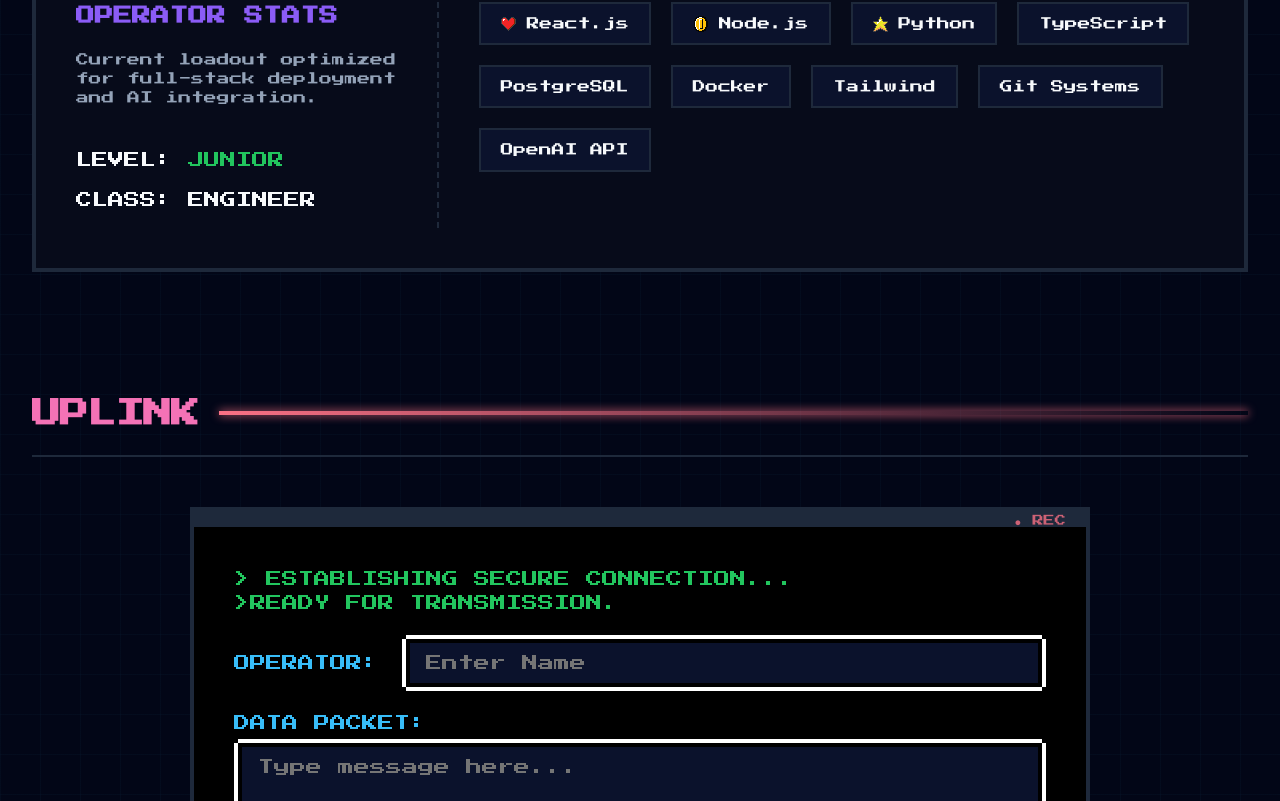
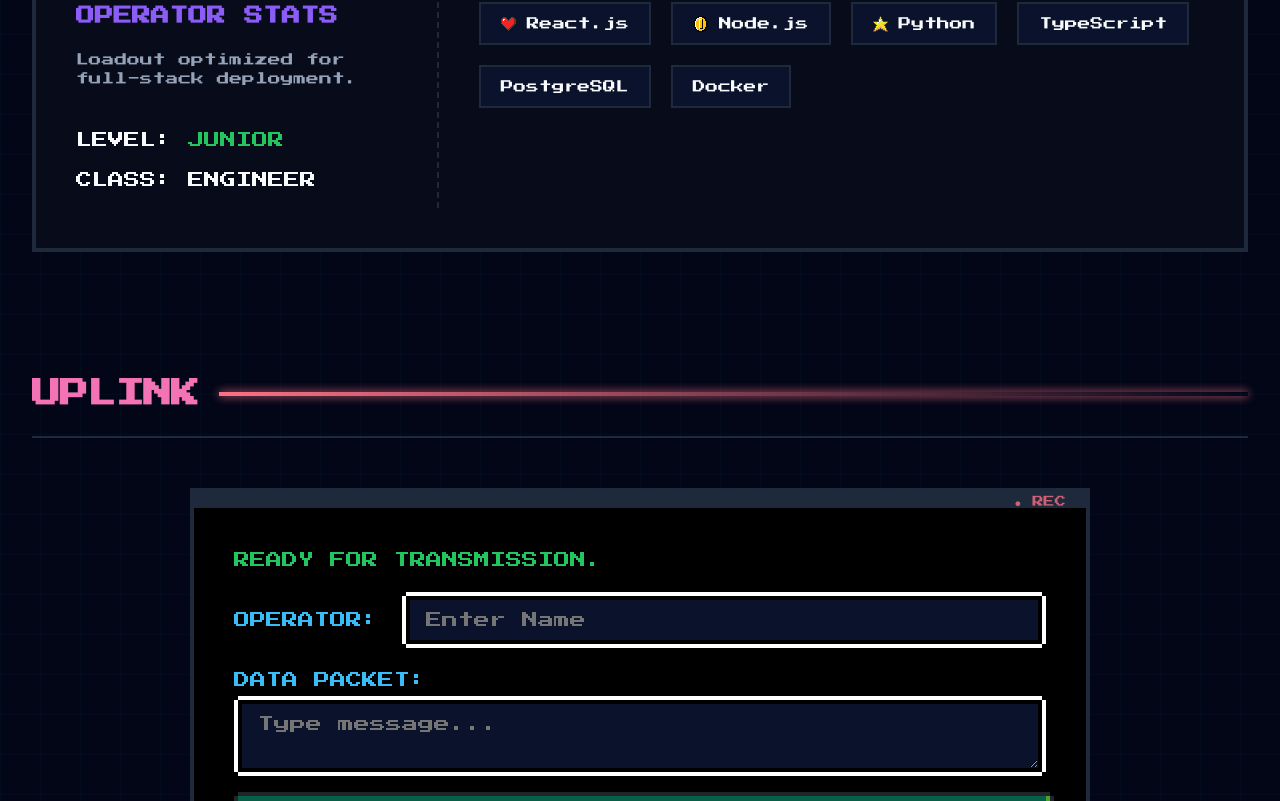
Before and after one commit to angadghatode/portfolio_website, a React (Vite) app in the folder my-pixel-portfolio/: page / in a window 1280 px wide. Shown: the part 1836-2637 px from the top of the page. Built offline with nearby package versions, Linux system fonts and the light colour scheme.

Commit message:
added smooth animations

```diff
--- a/my-pixel-portfolio/src/App.css
+++ b/my-pixel-portfolio/src/App.css
@@ -1,32 +1,25 @@
 @import url('https://fonts.googleapis.com/css2?family=Press+Start+2P&display=swap');
 
-/* --- 1. THEME VARIABLES (Synthwave Noir) --- */
 :root {
-  /* --- BASE STRUCTURE (The Dark Set) --- */
-  --bg-primary: #020617;     /* Absolute night */
-  --bg-card: #070B1A;        /* Deeper than before */
-  --bg-contrast: #0B122C;    /* Nav / inputs */
+  --bg-primary: #020617;
+  --bg-card: #070B1A;
+  --bg-contrast: #0B122C;
 
-  /* --- NEON ACCENTS --- */
-  --accent-blue: #38BDF8;    /* Cyan-blue (main action) */
-  --accent-purple: #8B5CF6; /* Neon violet */
-  --accent-pink: #F472B6;   /* Soft neon pink */
-  --accent-cyan: #22D3EE;   /* Energy glow */
+  --accent-blue: #38BDF8;
+  --accent-purple: #8B5CF6;
+  --accent-pink: #F472B6;
+  --accent-cyan: #22D3EE;
 
-  /* --- TEXT --- */
   --text-main: #F8FAFC;
   --text-muted: #94A3B8;
 
-  /* --- BORDERS & GLOWS --- */
   --border-default: #1E293B;
   --border-glow: rgba(139, 92, 246, 0.6);
 
-  /* --- STATUS --- */
   --status-success: #22C55E;
-  --status-error: #FB7185;    /* Using your PINK for errors/alerts */
+  --status-error: #FB7185;
 }
 
-/* --- 2. GLOBAL RESETS --- */
 * {
   font-family: 'Press Start 2P', cursive !important;
   margin: 0;
@@ -52,53 +45,44 @@
   flex-direction: column;
 }
 
-/* --- 3. NES.css OVERRIDES --- */
 
-/* CARD STYLING: The Purple (#3a2d56) */
 .nes-container.is-dark {
   background-color: var(--bg-card) !important;
-  border-color: var(--accent-soft) !important; /* Lighter blue border */
+  border-color: var(--accent-soft) !important;
   color: var(--text-main) !important;
 }
 
-/* INPUTS: The Deep Red (#461d24) - Adds that unique contrast you liked */
 .nes-input.is-dark, .nes-textarea.is-dark {
   background-color: var(--bg-contrast) !important;
   border-color: var(--accent-soft) !important;
   color: var(--text-main) !important;
 }
 
-/* BUTTONS: Electric Blue -> Hot Pink Hover */
 .nes-btn.is-primary {
   background-color: var(--accent-blue) !important;
-  /* Pixel art 3D shadow effect */
   box-shadow: inset -4px -4px rgba(0, 0, 0, 0.5) !important;
   color: white !important;
 }
 
 .nes-btn.is-primary:hover {
-  background-color: var(--accent-pink) !important; /* GLOW UP to Pink */
+  background-color: var(--accent-pink) !important;
   box-shadow: inset -4px -4px rgba(0, 0, 0, 0.5) !important;
 }
 
-/* SUCCESS BUTTONS */
 .nes-btn.is-success {
-  background-color: #065f46 !important; /* Deep Emerald */
+  background-color: #065f46 !important;
   color: #fff !important;
 }
 
-/* BADGES & TAGS */
 .nes-badge span.is-primary { background-color: var(--accent-blue) !important; }
 .nes-badge span.is-success { background-color: var(--status-success) !important; }
 .nes-badge span.is-warning { background-color: var(--accent-pink) !important; }
 .nes-badge span.is-dark    { background-color: var(--bg-contrast) !important; border: 1px solid var(--accent-soft); }
 
-/* TEXT COLORS */
 .nes-text.is-primary { color: var(--accent-soft) !important; }
 .nes-text.is-error   { color: var(--accent-pink) !important; }
 .nes-text.is-success { color: var(--status-success) !important; }
 
-/* --- 4. NAVIGATION --- */
 .sticky-nav {
   position: fixed !important;
   top: 0;
@@ -111,7 +95,6 @@
   align-items: center;
   padding: 0 40px;
 
-  /* Using the Deep Red/Brown for the Nav Bar to separate it from the sky */
   background-color: #020617  !important;
   border-top: none !important;
   border-left: none !important;
@@ -135,7 +118,6 @@
   color: var(--accent-pink);
 }
 
-/* --- 5. PARALLAX & ANIMATIONS --- */
 @keyframes skyScroll {
   from { background-position: 0 bottom; }
   to { background-position: -2923px bottom; }
@@ -159,7 +141,7 @@
   width: 100%;
   height: 650px;
   overflow: hidden;
-  background-color: #060455; /* Fallback to your deep blue if sky fails */
+  background-color: #060455;
   margin-top: 60px;
 }
 
@@ -174,14 +156,12 @@
   image-rendering: pixelated;
 }
 
-/* Layer Definitions */
 .sky-bg      { background-image: url('./assets/Sky.webp'); z-index: 1; animation: skyScroll 600s linear infinite; }
 .mountain-bg { background-image: url('./assets/Mountain.webp'); z-index: 2; animation: skyScroll 100s linear infinite; }
 .hills-bg    { background-image: url('./assets/city.webp'); z-index: 3; animation: skyScroll 30s linear infinite; }
 .grass-bg    { background-image: url('./assets/Road.webp'); z-index: 4; animation: skyScroll 5s linear infinite; }
 .car-bg      { background-image: url('./assets/car.webp'); z-index: 4; animation: carCruise 8s linear infinite, carRumble 0.2s steps(2) infinite; }
 
-/* Banner Content */
 .banner-viewport {
   position: absolute;
   height: 100%;
@@ -201,7 +181,6 @@
   justify-content: center;
 }
 
-/* --- 6. PROFILE CARD (Transparent) --- */
 .profile-card {
   background-color: transparent !important;
   border: none !important;
@@ -215,7 +194,6 @@
   font-size: 3rem;
   margin-bottom: 20px;
   color: #fff;
-  /* Heavy black shadow for readability */
   text-shadow:
     4px 4px 0 #000,
     -1px -1px 0 #000,
@@ -231,7 +209,7 @@
 }
 
 .system-tag {
-  color: var(--accent-pink) !important; /* Pink Highlight */
+  color: var(--accent-pink) !important;
   margin-bottom: 10px;
   font-size: 0.8rem !important;
   text-transform: uppercase;
@@ -239,28 +217,23 @@
   text-shadow: 2px 2px 0 #000;
 }
 
-/* --- 7. MAIN CONTENT --- */
-
-/* The Background: Adds a subtle cyber-grid to the dark void */
 .content-area {
   background-color: var(--bg-primary);
   background-image:
     linear-gradient(rgba(56, 189, 248, 0.03) 1px, transparent 1px),
     linear-gradient(90deg, rgba(56, 189, 248, 0.03) 1px, transparent 1px);
-  background-size: 40px 40px; /* Grid size */
+  background-size: 40px 40px;
   padding: 100px 0;
   position: relative;
-  box-shadow: 0 -20px 50px rgba(56, 189, 248, 0.1); /* Blue glow from top */
+  box-shadow: 0 -20px 50px rgba(56, 189, 248, 0.1);
 }
 
-/* Widen the container to use the full screen space */
 .content-width-limiter {
-  max-width: 2000px; /* Increased from 1200px */
-  width: 95%;        /* Takes up 95% of smaller screens */
+  max-width: 2000px;
+  width: 95%;
   margin: 0 auto;
 }
 
-/* Section Spacing & Headers */
 .portfolio-section { margin-bottom: 120px; }
 
 .section-header {
@@ -279,7 +252,6 @@
   letter-spacing: -1px;
 }
 
-/* A glowing line decoration next to titles */
 .header-line {
   flex-grow: 1;
   height: 4px;
@@ -287,14 +259,12 @@
   box-shadow: 0 0 10px var(--accent-blue);
 }
 
-/* --- A. ACTIVE QUESTS (Projects) --- */
 .mission-grid {
   display: grid;
-  grid-template-columns: repeat(auto-fit, minmax(600px, 1fr)); /* Wide cards */
+  grid-template-columns: repeat(auto-fit, minmax(600px, 1fr));
   gap: 40px;
 }
 
-/* The "Mission Card" look */
 .mission-card {
   background-color: var(--bg-card) !important;
   border: 4px solid var(--border-default) !important;
@@ -303,7 +273,6 @@
   overflow: hidden;
 }
 
-/* Hover Effect: Border lights up Blue/Pink */
 .mission-card:hover {
   border-color: var(--accent-blue) !important;
   box-shadow:
@@ -326,7 +295,6 @@
 
 .mission-body { padding: 30px; }
 
-/* Status light on the card */
 .status-indicator {
   display: inline-block;
   width: 12px;
@@ -336,10 +304,10 @@
   box-shadow: 0 0 8px var(--status-success);
 }
 
-/* --- B. TECH ARSENAL (Skills) --- */
+
 .arsenal-layout {
   display: grid;
-  grid-template-columns: 1fr 2fr; /* Sidebar info + Main grid */
+  grid-template-columns: 1fr 2fr;
   gap: 40px;
   background-color: var(--bg-card);
   border: 4px solid var(--border-default);
@@ -358,7 +326,6 @@
   align-content: flex-start;
 }
 
-/* Custom Skill Chips */
 .tech-chip {
   background-color: var(--bg-contrast);
   border: 2px solid var(--border-default);
@@ -378,18 +345,18 @@
   box-shadow: 0 0 10px rgba(139, 92, 246, 0.4);
 }
 
-/* --- C. TRANSMISSION (Contact) --- */
+
 .comms-terminal {
-  background-color: #000 !important; /* Pure black terminal screen */
+  background-color: #000 !important;
   border: 4px solid var(--border-default) !important;
-  border-top: 20px solid var(--border-default) !important; /* Thick top bar */
+  border-top: 20px solid var(--border-default) !important;
   padding: 40px !important;
   max-width: 900px;
   margin: 0 auto;
   position: relative;
 }
 
-/* "REC" blinking light */
+
 .rec-light {
   position: absolute;
   top: -14px;
@@ -401,19 +368,35 @@
 
 @keyframes blink { 50% { opacity: 0; } }
 
-/* --- 8. FOOTER --- */
+
 .footer-bar {
   text-align: center;
   padding: 80px;
   background-color: var(--bg-contrast);
-  border-top: 4px solid var(--accent-pink); /* Pink accent at bottom */
+  border-top: 4px solid var(--accent-pink);
   color: var(--text-muted);
   font-size: 0.8rem;
 }
 
-/* Responsive Fixes */
 @media (max-width: 1000px) {
   .mission-grid { grid-template-columns: 1fr; }
   .arsenal-layout { grid-template-columns: 1fr; border-right: none; }
   .arsenal-sidebar { border-right: none; border-bottom: 2px dashed var(--border-default); padding-bottom: 30px; margin-bottom: 30px; }
 }
+
+
+.hidden-reveal {
+  opacity: 0;
+  filter: blur(5px);
+  transform: translateY(50px);
+  transition: all 0.8s ease-out;
+}
+
+.mission-card:nth-child(2) { transition-delay: 200ms; }
+.mission-card:nth-child(3) { transition-delay: 400ms; }
+
+.hidden-reveal.show {
+  opacity: 1;
+  filter: blur(0);
+  transform: translateY(0);
+}
--- a/my-pixel-portfolio/src/App.jsx
+++ b/my-pixel-portfolio/src/App.jsx
@@ -1,20 +1,33 @@
 import "nes.css/css/nes.min.css";
 import "./App.css";
 import { useState, useEffect } from 'react';
-
 
 function App() {
   const [scrollY, setScrollY] = useState(0);
 
   useEffect(() => {
     const handleScroll = () => setScrollY(window.scrollY);
+
+    const observer = new IntersectionObserver((entries) => {
+      entries.forEach((entry) => {
+        if (entry.isIntersecting) {
+          entry.target.classList.add('show');
+        }
+      });
+    }, { threshold: 0.1 });
+
+    const hiddenElements = document.querySelectorAll('.hidden-reveal');
+    hiddenElements.forEach((el) => observer.observe(el));
+
     window.addEventListener("scroll", handleScroll);
-    return () => window.removeEventListener("scroll", handleScroll);
+    return () => {
+      window.removeEventListener("scroll", handleScroll);
+      hiddenElements.forEach((el) => observer.unobserve(el));
+    };
   }, []);
 
   return (
     <div className="app-holder">
-      {/* Sticky Navigation Bar */}
       <nav className="nes-container sticky-nav">
         <div className="nav-brand">ANGAD_v2.0</div>
         <div className="nav-links">
@@ -24,22 +37,10 @@
         </div>
       </nav>
 
-      {/* --- PARALLAX HEADER (UNCHANGED) --- */}
       <header className="parallax-banner">
-        <div
-          className="layer sky-bg"
-          style={{ transform: `translateY(${scrollY * 0.8}px)` }}
-        ></div>
-
-        <div
-          className="layer mountain-bg"
-          style={{ transform: `translateY(${scrollY * 0.5}px)` }}
-        ></div>
-
-        <div
-          className="layer hills-bg"
-          style={{ transform: `translateY(${scrollY * 0.3}px)` }}
-        ></div>
+        <div className="layer sky-bg" style={{ transform: `translateY(${scrollY * 0.8}px)` }}></div>
+        <div className="layer mountain-bg" style={{ transform: `translateY(${scrollY * 0.5}px)` }}></div>
+        <div className="layer hills-bg" style={{ transform: `translateY(${scrollY * 0.3}px)` }}></div>
         <div className="layer grass-bg"></div>
         <div className="layer car-bg"></div>
 
@@ -54,21 +55,18 @@
         </div>
       </header>
 
-      {/* --- MAIN CONTENT (REDESIGNED) --- */}
       <main className="content-area">
         <div className="content-width-limiter">
 
-          {/* 1. ACTIVE QUESTS (Wide Grid) */}
-          <section id="quests" className="portfolio-section">
+          {/* Added 'hidden-reveal' to the sections and cards */}
+          <section id="quests" className="portfolio-section hidden-reveal">
             <div className="section-header">
               <h2 className="nes-text is-primary section-title">ACTIVE QUESTS</h2>
               <div className="header-line"></div>
             </div>
 
             <div className="mission-grid">
-
-              {/* Mission 01 */}
-              <div className="mission-card">
+              <div className="mission-card hidden-reveal">
                 <div className="mission-header">
                   <h3 className="mission-title">PORTFOLIO_v2.0</h3>
                   <span className="mission-id">ID: #001</span>
@@ -82,8 +80,7 @@
                 </div>
               </div>
 
-              {/* Mission 02 */}
-              <div className="mission-card">
+              <div className="mission-card hidden-reveal">
                 <div className="mission-header">
                   <h3 className="mission-title">AI ARCHITECT</h3>
                   <span className="mission-id">ID: #002</span>
@@ -96,12 +93,10 @@
                   </div>
                 </div>
               </div>
-
             </div>
           </section>
 
-          {/* 2. TECH ARSENAL (Dashboard Layout) */}
-          <section id="skills" className="portfolio-section">
+          <section id="skills" className="portfolio-section hidden-reveal">
             <div className="section-header">
               <h2 className="nes-text is-warning section-title">TECH ARSENAL</h2>
               <div className="header-line" style={{ background: 'linear-gradient(90deg, var(--status-warning), transparent)', boxShadow: '0 0 10px var(--status-warning)' }}></div>
@@ -110,31 +105,24 @@
             <div className="arsenal-layout">
               <div className="arsenal-sidebar">
                 <h3 style={{ color: 'var(--accent-purple)', marginBottom: '20px' }}>OPERATOR STATS</h3>
-                <p style={{ fontSize: '0.8rem', color: 'var(--text-muted)' }}>
-                  Current loadout optimized for full-stack deployment and AI integration.
-                </p>
+                <p style={{ fontSize: '0.8rem', color: 'var(--text-muted)' }}>Loadout optimized for full-stack deployment.</p>
                 <br />
                 <p>LEVEL: <span className="nes-text is-success">JUNIOR</span></p>
                 <p>CLASS: <span className="nes-text is-primary">ENGINEER</span></p>
               </div>
 
               <div className="arsenal-grid">
-                {/* Tech Chips */}
                 <div className="tech-chip"><i className="nes-icon is-small heart"></i> React.js</div>
                 <div className="tech-chip"><i className="nes-icon is-small coin"></i> Node.js</div>
                 <div className="tech-chip"><i className="nes-icon is-small star"></i> Python</div>
                 <div className="tech-chip">TypeScript</div>
                 <div className="tech-chip">PostgreSQL</div>
                 <div className="tech-chip">Docker</div>
-                <div className="tech-chip">Tailwind</div>
-                <div className="tech-chip">Git Systems</div>
-                <div className="tech-chip">OpenAI API</div>
               </div>
             </div>
           </section>
 
-          {/* 3. TRANSMISSION (Terminal Style) */}
-          <section id="contact" className="portfolio-section">
+          <section id="contact" className="portfolio-section hidden-reveal">
             <div className="section-header">
               <h2 className="nes-text is-error section-title">UPLINK</h2>
               <div className="header-line" style={{ background: 'linear-gradient(90deg, var(--status-error), transparent)', boxShadow: '0 0 10px var(--status-error)' }}></div>
@@ -142,33 +130,25 @@
 
             <div className="comms-terminal">
               <span className="rec-light">● REC</span>
-              <p style={{ color: 'var(--status-success)', marginBottom: '20px' }}>
-                {">"} ESTABLISHING SECURE CONNECTION...<br/>
-                {">"}READY FOR TRANSMISSION.
-              </p>
-
+              <p style={{ color: 'var(--status-success)', marginBottom: '20px' }}> READY FOR TRANSMISSION.</p>
               <form>
                 <div className="nes-field is-inline" style={{ marginBottom: '20px' }}>
                   <label htmlFor="name_field" style={{ color: 'var(--accent-blue)', width: '150px' }}>OPERATOR:</label>
                   <input type="text" id="name_field" className="nes-input is-dark" placeholder="Enter Name" />
                 </div>
-
                 <div className="nes-field" style={{ marginBottom: '20px' }}>
                   <label htmlFor="textarea_field" style={{ color: 'var(--accent-blue)' }}>DATA PACKET:</label>
-                  <textarea id="textarea_field" className="nes-textarea is-dark" placeholder="Type message here..."></textarea>
+                  <textarea id="textarea_field" className="nes-textarea is-dark" placeholder="Type message..."></textarea>
                 </div>
-
                 <button type="button" className="nes-btn is-success" style={{ width: '100%' }}>INITIATE UPLOAD</button>
               </form>
             </div>
           </section>
-
         </div>
       </main>
 
       <footer className="footer-bar">
         <p>SYSTEM SHUTDOWN // © 2025 ANGAD GHATODE</p>
-        <p>Made and Designed by Angad Ghatode</p>
       </footer>
     </div>
   );
```
